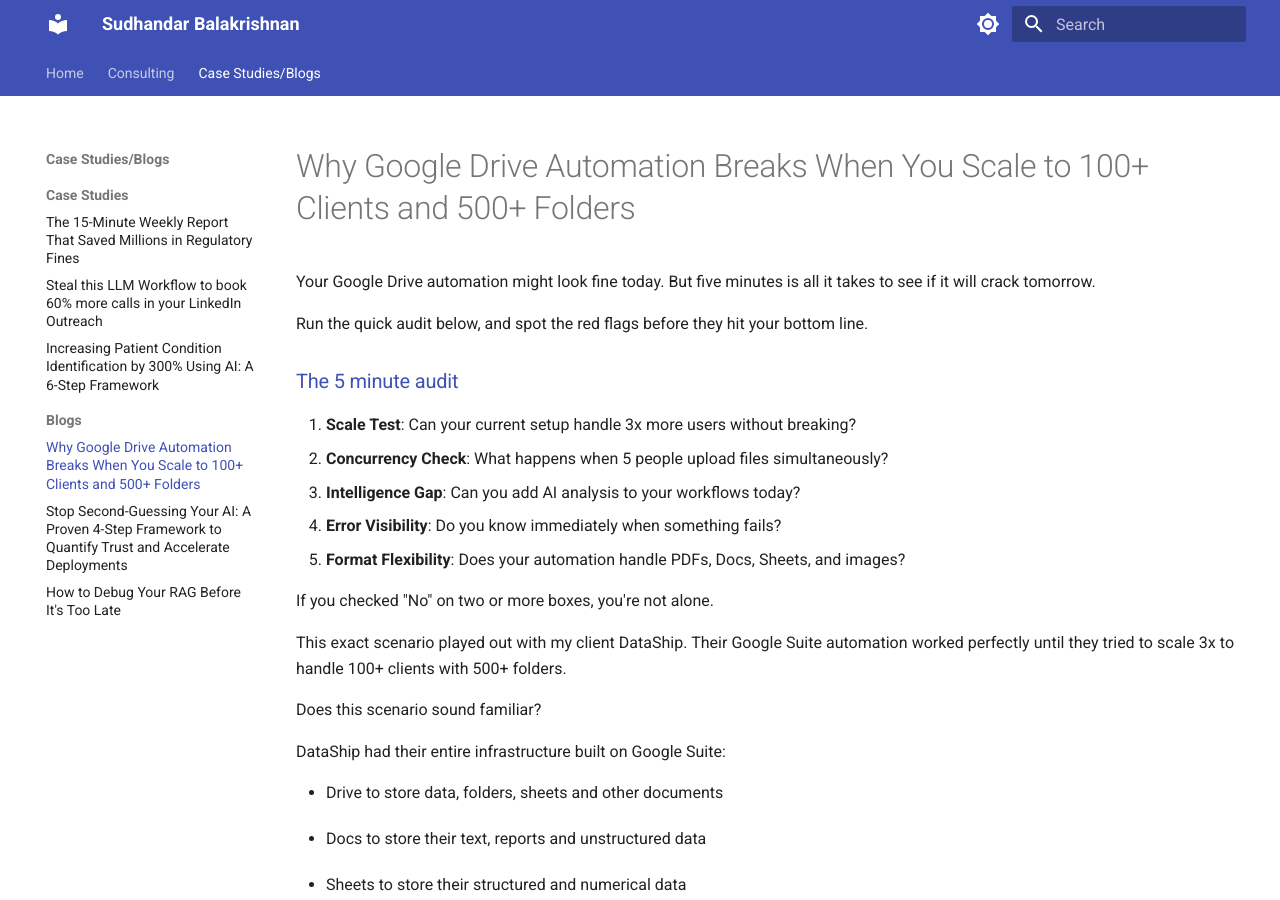
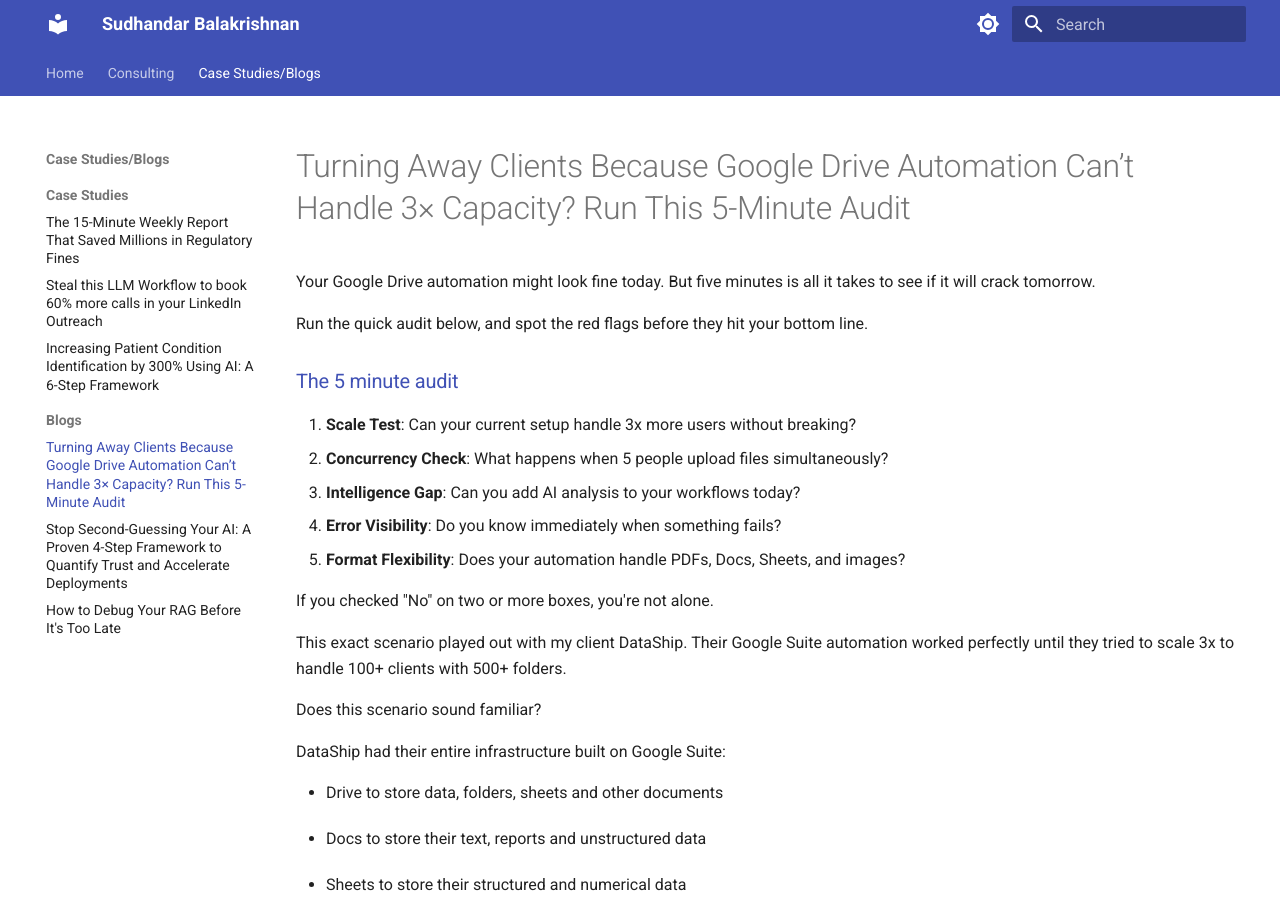
Before and after one commit to Sudhandar/blog, an MkDocs documentation site: the page built from docs/blog/drive-automation-pain-points.md, in a window 1280 px wide and 900 px high. Built offline with MkDocs 1.6.1 and Material for MkDocs 9.7.7, drawn with Linux system fonts in a browser that asks for light colours.

Commit message:
fixed blog title

```diff
--- a/mkdocs.yml
+++ b/mkdocs.yml
@@ -52,7 +52,7 @@
           - "Steal this LLM Workflow to book 60% more calls in your LinkedIn Outreach": blog/linkedin-outreach-overview.md
           - "Increasing Patient Condition Identification by 300% Using AI: A 6-Step Framework": blog/condition-identification-blog.md
       - Blogs:
-          - "Why Google Drive Automation Breaks When You Scale to 100+ Clients and 500+ Folders": blog/drive-automation-pain-points.md
+          - "Turning Away Clients Because Google Drive Automation Can’t Handle 3× Capacity? Run This 5-Minute Audit": blog/drive-automation-pain-points.md
           - "Stop Second-Guessing Your AI: A Proven 4-Step Framework to Quantify Trust and Accelerate Deployments": blog/llm-eval-blog.md
           - "How to Debug Your RAG Before It's Too Late": blog/rag-retrieval-blog.md
 
```
